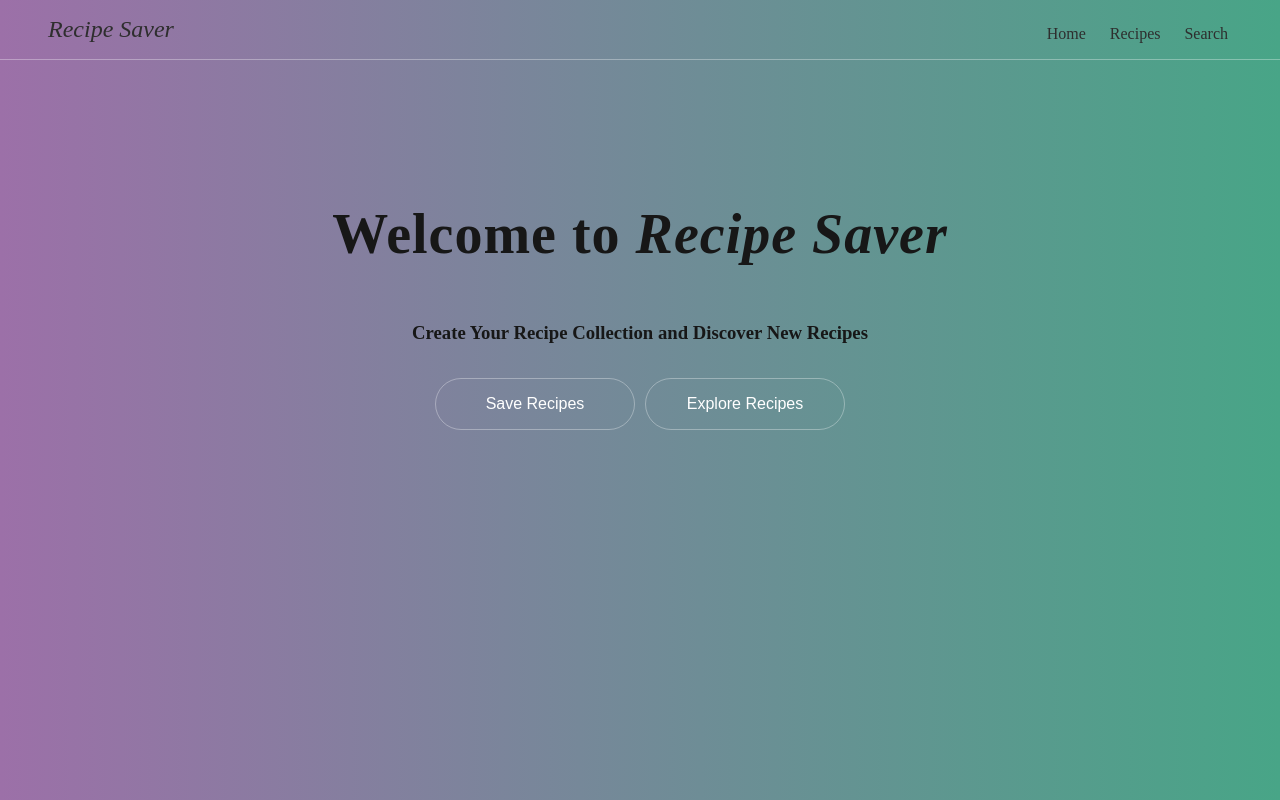
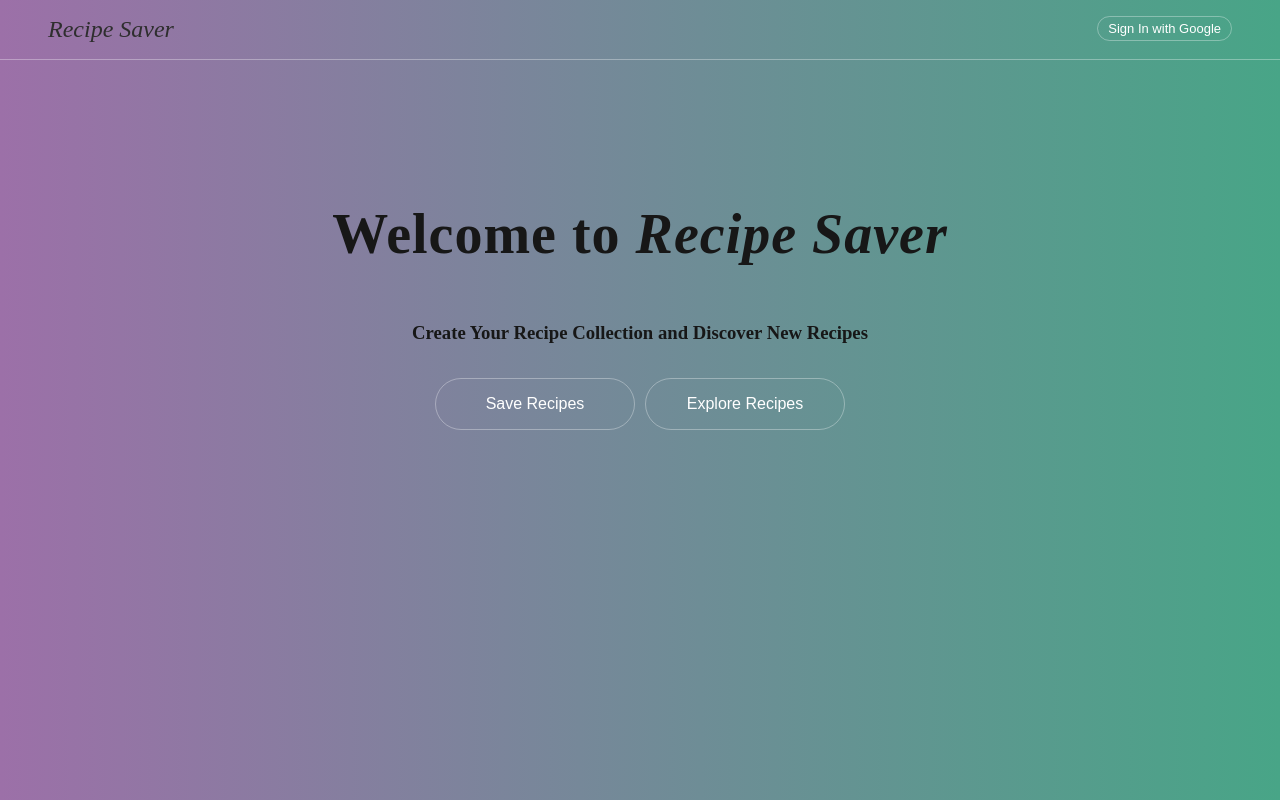
Before and after one commit to kelly-ung/Recipe-Saver, a React (Create React App) app: page / in a window 1280 px wide. Built offline with nearby package versions, Linux system fonts and the light colour scheme; no server answers.

Commit message:
update nav bar based on user log in

```diff
--- a/src/components/Navbar.js
+++ b/src/components/Navbar.js
@@ -1,19 +1,24 @@
 import './Navbar.css';
 import { Link } from 'react-router-dom';
+import Auth from './Auth'
 
-export default function Navbar() {
+export default function Navbar({ user }) {
     return (
         <nav className='nav'>
             <div className='site-title'>Recipe Saver</div>
                 <ul>
+                    {user &&
+                        <li>
+                            <Link to='/Recipes'>Recipes</Link>
+                        </li>
+                    }
+                    {user &&
+                        <li>
+                            <Link to='/RecipeSearch'>Search</Link>
+                        </li>
+                    }
                     <li>
-                        <Link to='/'>Home</Link>
-                    </li>
-                    <li>
-                        <Link to='/Recipes'>Recipes</Link>
-                    </li>
-                    <li>
-                        <Link to='/RecipeSearch'>Search</Link>
+                        <Auth />
                     </li>
                 </ul>
         </nav>
```
